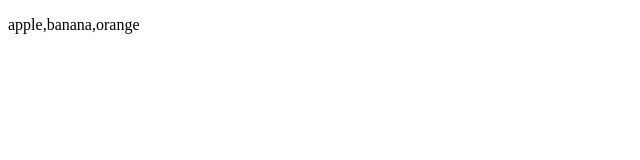
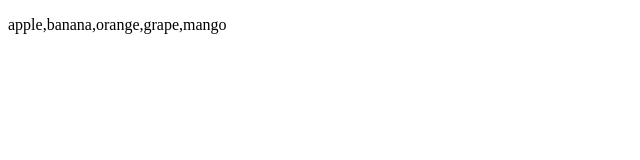
Before and after one commit to qedgekumar/quiz-app, a plain HTML site: page fruits.html in a window 1280 px wide. Shown: the whole page, without its empty margins (0-640 px from the left). Drawn offline with Linux system fonts and the light colour scheme.

Commit message:
message gvp

```diff
--- a/fruits.html
+++ b/fruits.html
@@ -7,7 +7,7 @@
 </head>
 <body>
     <p>
-        apple,banana,orange
+        apple,banana,orange,grape,mango
     </p>
 </body>
 </html>
```
